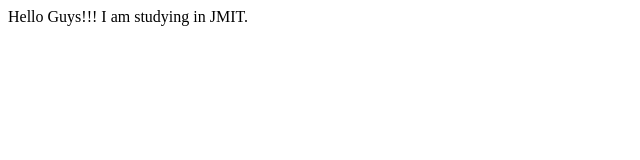
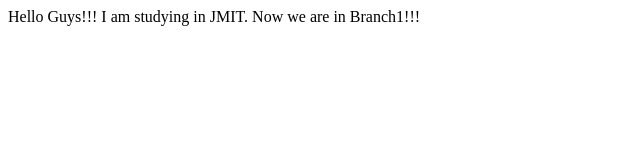
Before and after one commit to arpit01923/student-portfolio, a plain HTML site: page index.html in a window 1280 px wide. Shown: the whole page, without its empty margins (0-640 px from the left). Drawn offline with Linux system fonts and the light colour scheme.

Commit message:
updation

```diff
--- a/index.html
+++ b/index.html
@@ -9,5 +9,6 @@
 <body>
     Hello Guys!!!
     I am studying in JMIT.
+    Now we are in Branch1!!!
 </body>
 </html>
```
